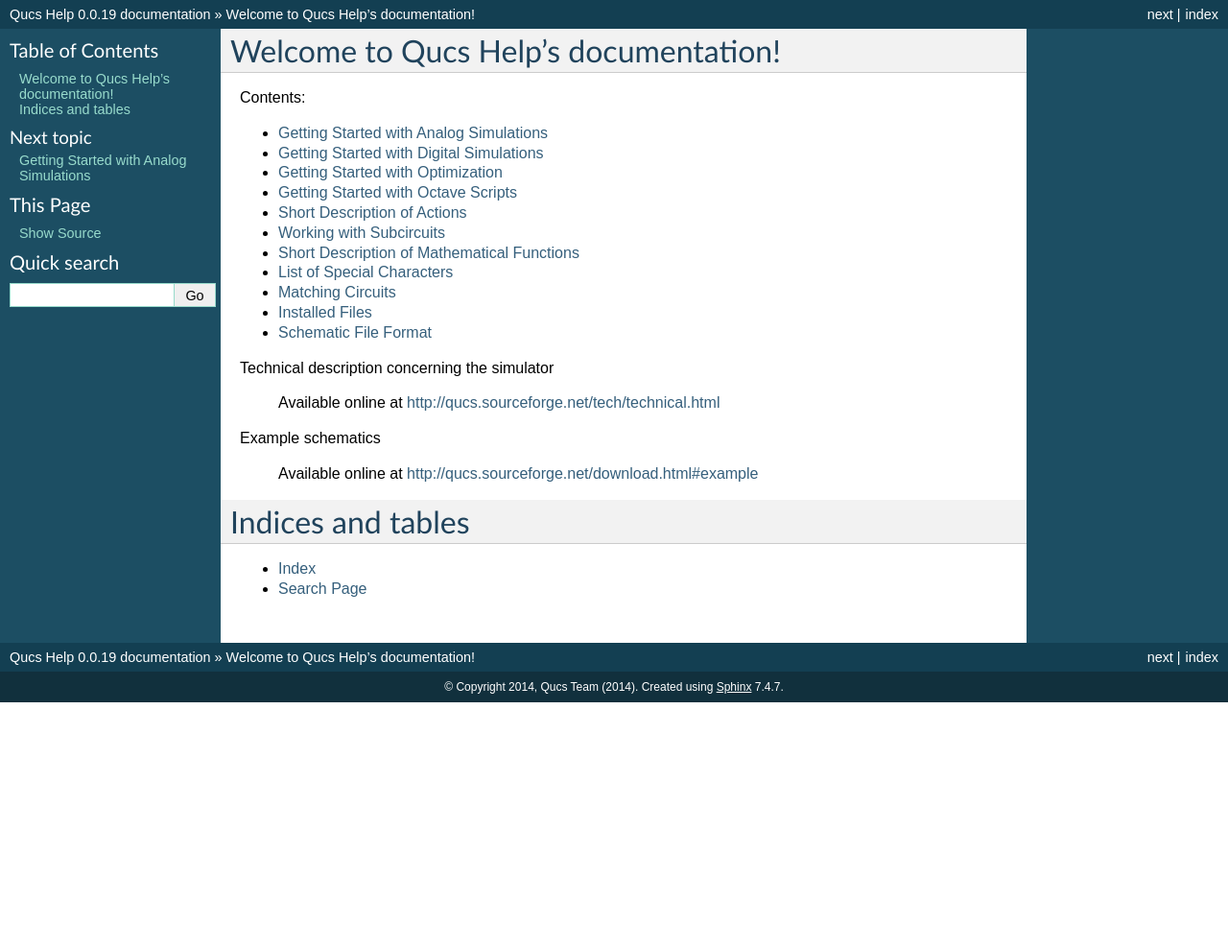
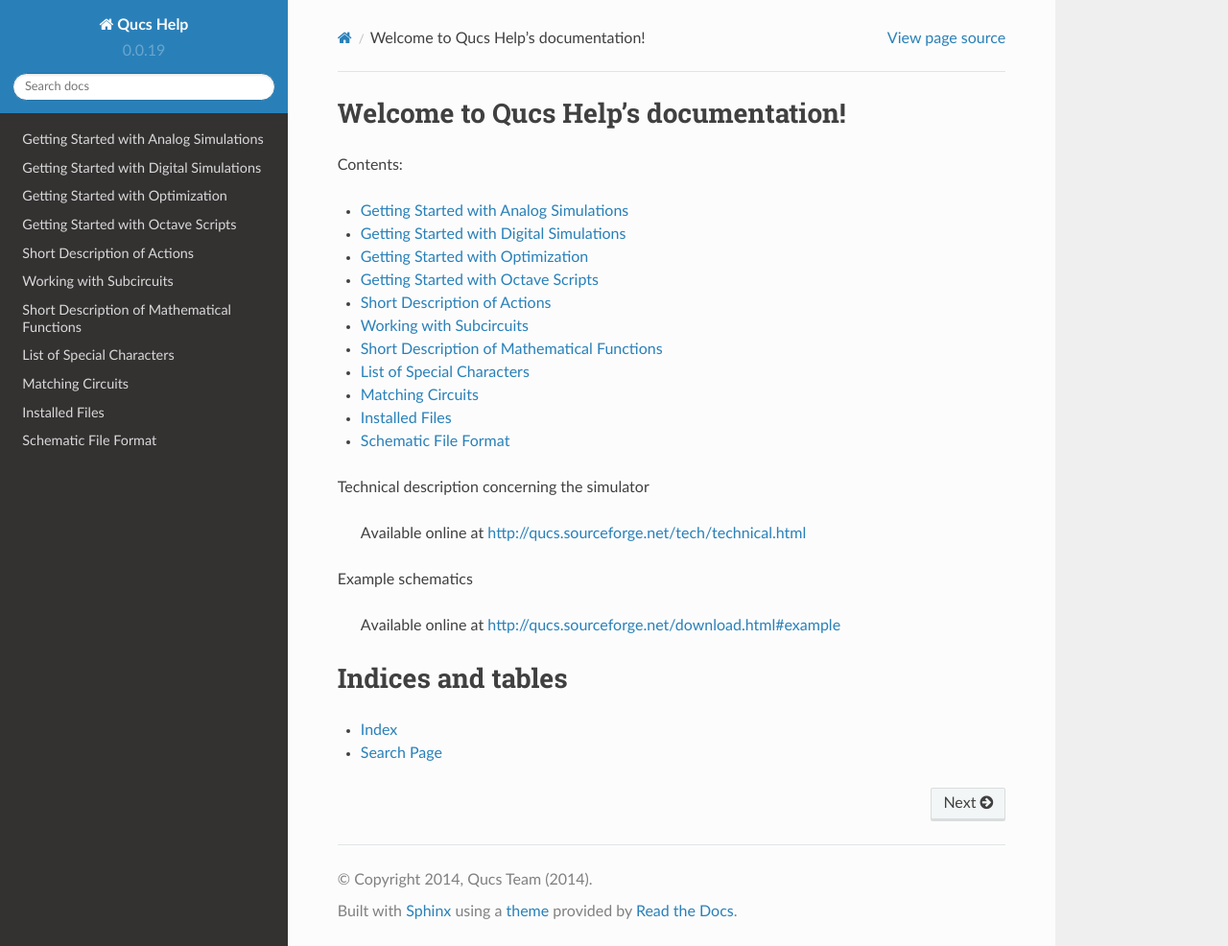
Before and after one commit to Qucs/qucs-help, a Sphinx documentation site: the page built from source/index.rst, in a window 1280 px wide and 986 px high. Shown: the whole window at 96% size. Built offline with Sphinx 7.4.7 and the Read the Docs theme 2.0.0, drawn with Linux system fonts in a browser that asks for light colours.

Commit message:
Add readthedocs theme

```diff
--- a/source/conf.py
+++ b/source/conf.py
@@ -100,7 +100,10 @@ pygments_style = 'sphinx'
 
 # The theme to use for HTML and HTML Help pages.  See the documentation for
 # a list of builtin themes.
-html_theme = 'default'
+#html_theme = 'default'
+import sphinx_rtd_theme as rtd
+html_theme = "sphinx_rtd_theme"
+html_theme_path = [rtd.get_html_theme_path()]
 
 # Theme options are theme-specific and customize the look and feel of a theme
 # further.  For a list of options available for each theme, see the
```
